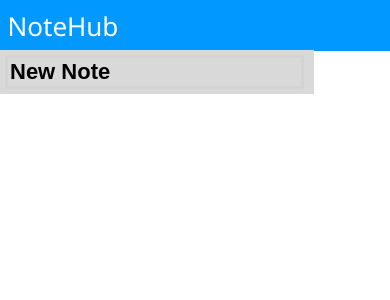
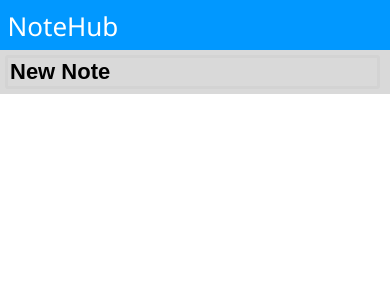
Before and after one commit to ISProject-NoteHub/NoteHub, a PHP site: page /note/new-editor.html in a window 390 px wide. Shown: the top 300 px of the page. Run offline with PHP 8.4, Linux system fonts and the light colour scheme.

Commit message:
Update editor-styling.css

```diff
--- a/editor-styling.css
+++ b/editor-styling.css
@@ -10,7 +10,7 @@ body {
   #Header { font-size: 26px; }
 
   #Title {
-    width: calc(100% - 10px)%;
+    width: calc(100% - 10px);
     padding: 5px;
     top: 50px;
   }
```
